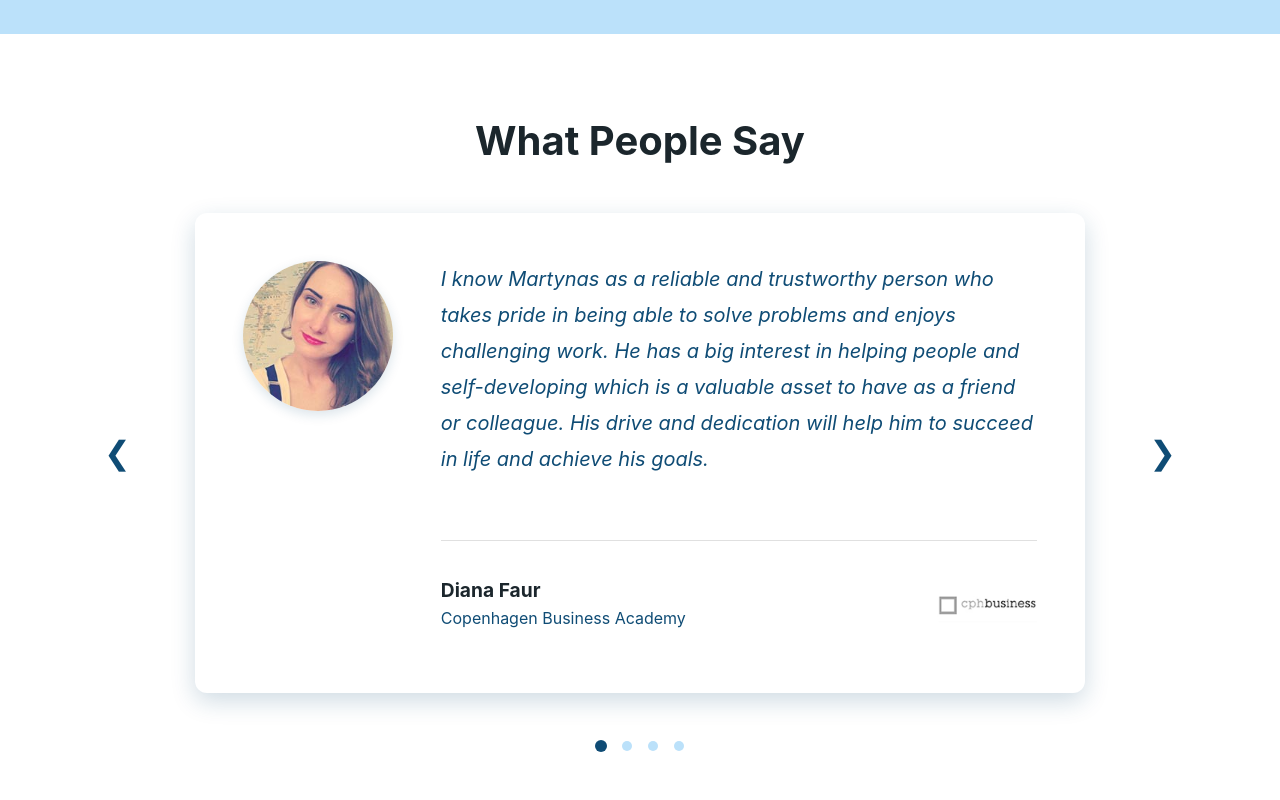
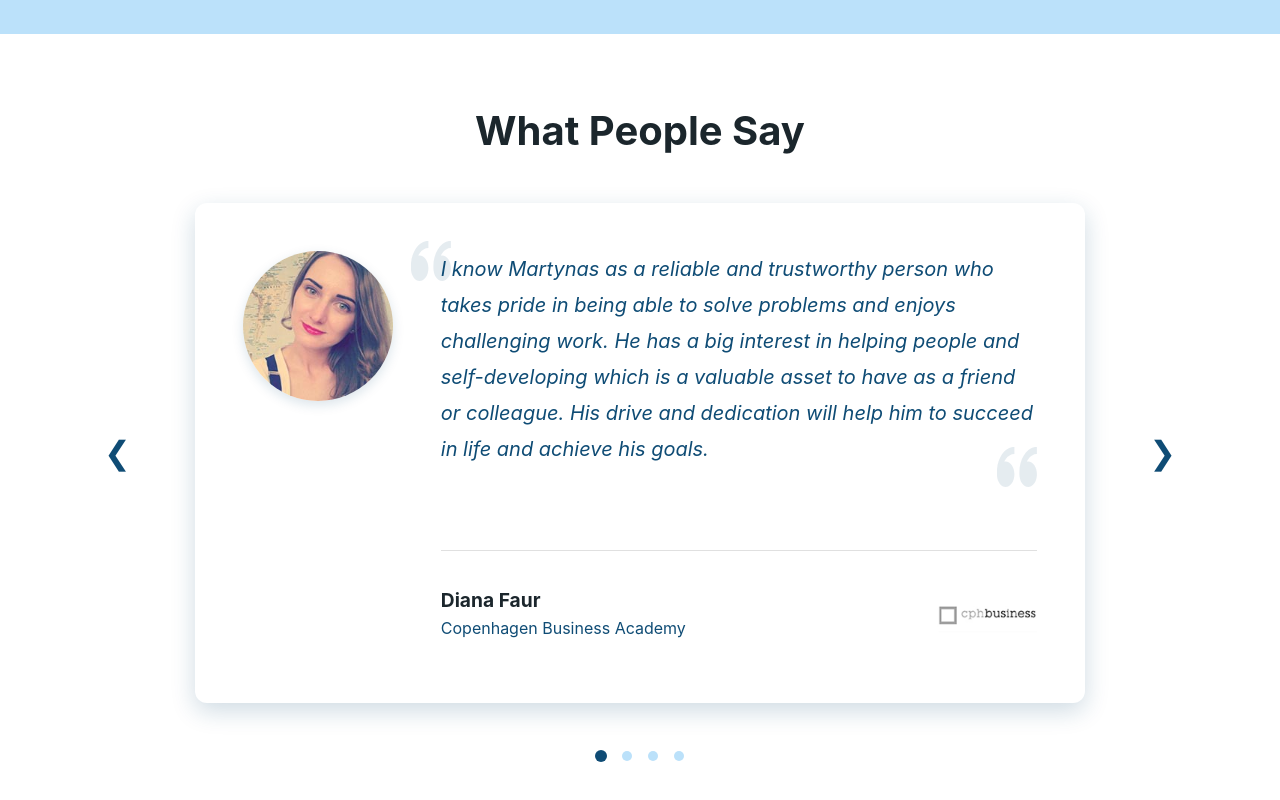
Before and after one commit to Martynas-Mockapetris/Portfolio, a React (Vite) app: page / in a window 1280 px wide. Shown: the part 2648-3448 px from the top of the page. Built offline with nearby package versions, Linux system fonts and the light colour scheme.

Commit message:
Added quote marks

```diff
--- a/src/components/Testimonials.css
+++ b/src/components/Testimonials.css
@@ -54,7 +54,7 @@
   gap: var(--spacing-2xl);
   align-items: stretch;
   flex: 1;
-  min-height: 480px;
+  min-height: 500px;
 }
 
 /* Testimonial Avatar */
@@ -86,6 +86,35 @@
   margin: 0;
   padding: 0;
   font-style: italic;
+  position: relative;
+}
+
+.quote-mark {
+  position: absolute;
+  top: -10px;
+  left: -30px;
+  opacity: 0.1;
+  width: 40px;
+  height: 40px;
+}
+
+.quote-mark svg {
+  width: 100%;
+  height: 100%;
+}
+
+.end-quote-mark {
+  position: absolute;
+  right: 0px;
+  bottom: -20px;
+  opacity: 0.1;
+  width: 40px;
+  height: 40px;
+}
+
+.end-quote-mark svg {
+  width: 100%;
+  height: 100%;
 }
 
 /* Testimonial Footer */
--- a/src/components/Testimonials.jsx
+++ b/src/components/Testimonials.jsx
@@ -70,7 +70,19 @@ export default function Testimonials() {
             </div>
 
             <div className="testimonial-content">
-              <p className="testimonial-quote">{current.quote}</p>
+              <p className="testimonial-quote">
+                <span className="quote-mark">
+                  <svg version="1.1" xmlns="http://www.w3.org/2000/svg" viewBox="0 0 40 40">
+                    <path fill="currentColor" d="M8.652,14.418c4.84,0,8.763,5.727,8.763,12.791S13.492,40,8.652,40s-8.763-5.727-8.763-12.791l-0.039-1.827C-0.15,11.253,7.697-0.2,17.377-0.2v7.309c-3.344,0-6.488,1.901-8.852,5.352c-0.455,0.664-0.871,1.371-1.245,2.114C7.727,14.472,8.185,14.418,8.652,14.418z M31.187,14.418c4.84,0,8.763,5.727,8.763,12.791S36.026,40,31.187,40s-8.763-5.727-8.763-12.791l-0.039-1.827c0-14.128,7.847-25.582,17.527-25.582v7.309c-3.344,0-6.488,1.901-8.852,5.352c-0.455,0.664-0.871,1.371-1.245,2.114C30.261,14.472,30.719,14.418,31.187,14.418z"/>
+                  </svg>
+                </span>
+                {current.quote}
+                <span className="end-quote-mark">
+                  <svg version="1.1" xmlns="http://www.w3.org/2000/svg" viewBox="0 0 40 40">
+                    <path fill="currentColor" d="M8.652,14.418c4.84,0,8.763,5.727,8.763,12.791S13.492,40,8.652,40s-8.763-5.727-8.763-12.791l-0.039-1.827C-0.15,11.253,7.697-0.2,17.377-0.2v7.309c-3.344,0-6.488,1.901-8.852,5.352c-0.455,0.664-0.871,1.371-1.245,2.114C7.727,14.472,8.185,14.418,8.652,14.418z M31.187,14.418c4.84,0,8.763,5.727,8.763,12.791S36.026,40,31.187,40s-8.763-5.727-8.763-12.791l-0.039-1.827c0-14.128,7.847-25.582,17.527-25.582v7.309c-3.344,0-6.488,1.901-8.852,5.352c-0.455,0.664-0.871,1.371-1.245,2.114C30.261,14.472,30.719,14.418,31.187,14.418z"/>
+                  </svg>
+                </span>
+              </p>
 
               <div className="testimonial-footer">
                 <div className="testimonial-info">
```
